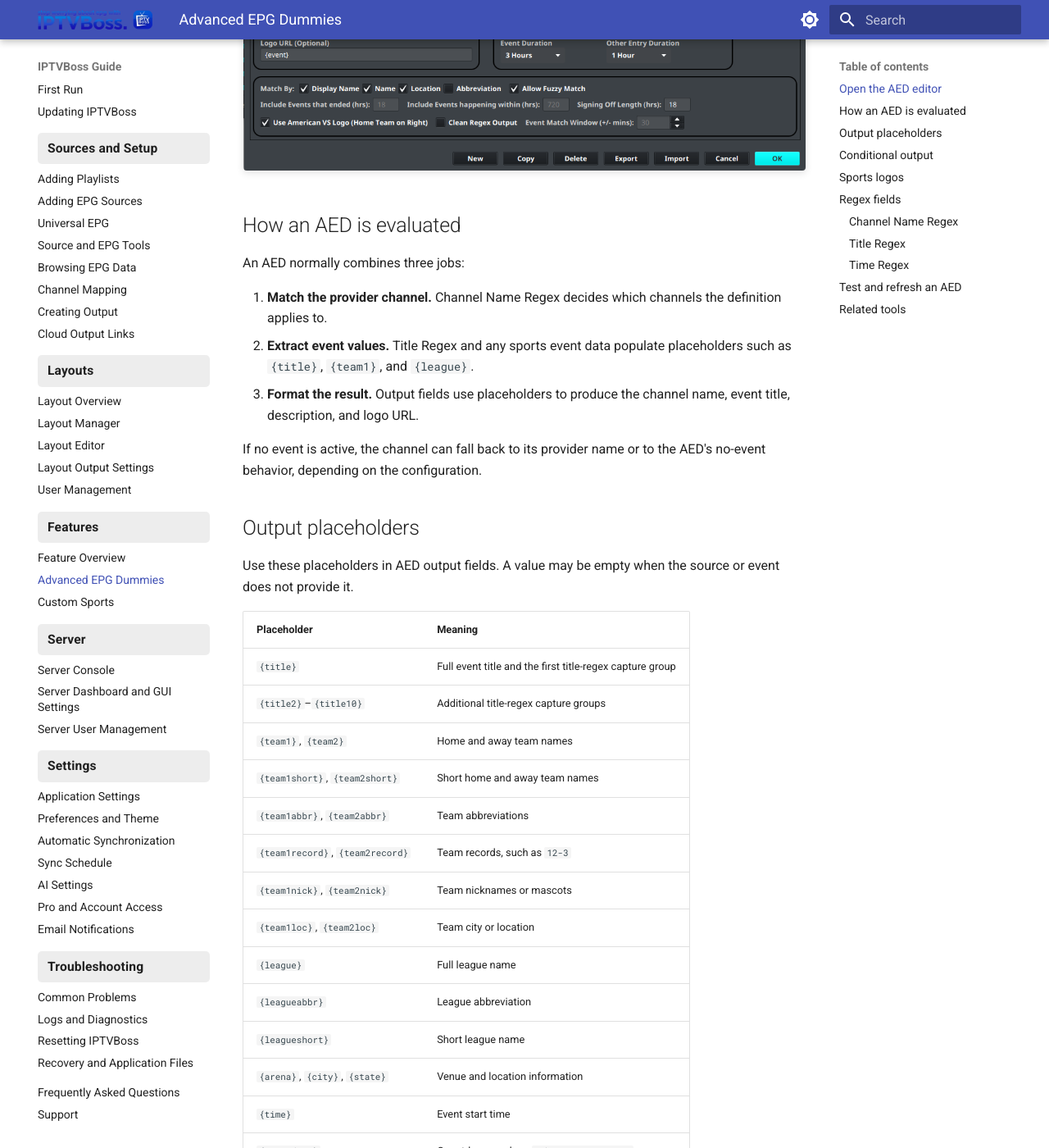
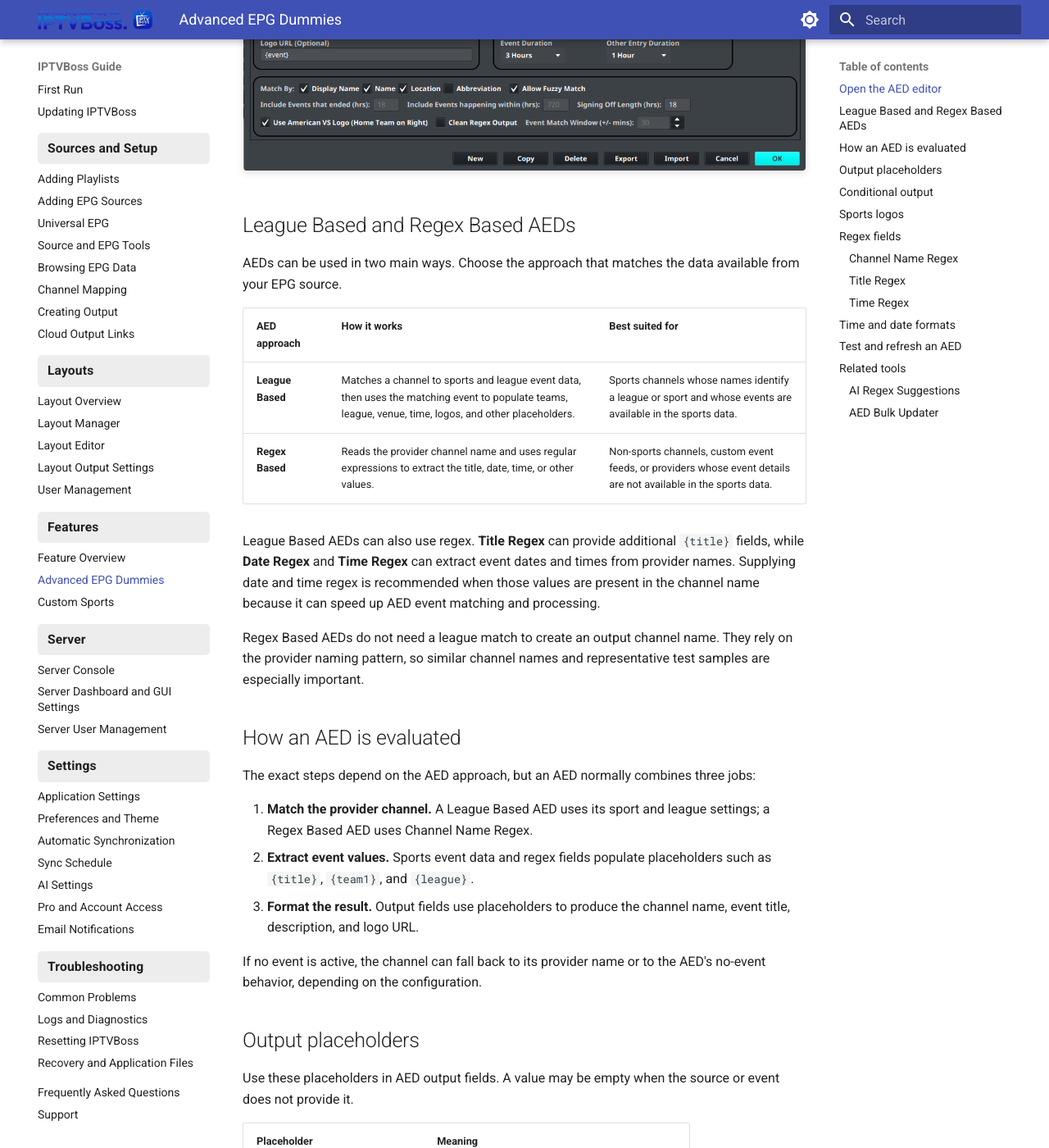
Before and after one commit to walrusone/iptvboss_guide, an MkDocs documentation site: the page built from docs/features/aed.md, in a window 1280 px wide and 1400 px high, scrolled down 1128 px. Shown: the whole window at 82% size. Built offline with MkDocs 1.6.1 and Material for MkDocs 9.7.7, drawn with Linux system fonts in a browser that asks for light colours; some of the changed text lies outside the part shown.

```diff
--- a/docs/features/aed.md
+++ b/docs/features/aed.md
@@ -19,12 +19,25 @@ The related **AED Bulk Updater** can apply a change to multiple existing AEDs. I
 
 ![AED Editor showing event and output fields](../assets/images/sources/aed-editor.png)
 
+## League Based and Regex Based AEDs
+
+AEDs can be used in two main ways. Choose the approach that matches the data available from your EPG source.
+
+| AED approach | How it works | Best suited for |
+| --- | --- | --- |
+| **League Based** | Matches a channel to sports and league event data, then uses the matching event to populate teams, league, venue, time, logos, and other placeholders. | Sports channels whose names identify a league or sport and whose events are available in the sports data. |
+| **Regex Based** | Reads the provider channel name and uses regular expressions to extract the title, date, time, or other values. | Non-sports channels, custom event feeds, or providers whose event details are not available in the sports data. |
+
+League Based AEDs can also use regex. **Title Regex** can provide additional `{title}` fields, while **Date Regex** and **Time Regex** can extract event dates and times from provider names. Supplying date and time regex is recommended when those values are present in the channel name because it can speed up AED event matching and processing.
+
+Regex Based AEDs do not need a league match to create an output channel name. They rely on the provider naming pattern, so similar channel names and representative test samples are especially important.
+
 ## How an AED is evaluated
 
-An AED normally combines three jobs:
+The exact steps depend on the AED approach, but an AED normally combines three jobs:
 
-1. **Match the provider channel.** Channel Name Regex decides which channels the definition applies to.
-2. **Extract event values.** Title Regex and any sports event data populate placeholders such as `{title}`, `{team1}`, and `{league}`.
+1. **Match the provider channel.** A League Based AED uses its sport and league settings; a Regex Based AED uses Channel Name Regex.
+2. **Extract event values.** Sports event data and regex fields populate placeholders such as `{title}`, `{team1}`, and `{league}`.
 3. **Format the result.** Output fields use placeholders to produce the channel name, event title, description, and logo URL.
 
 If no event is active, the channel can fall back to its provider name or to the AED's no-event behavior, depending on the configuration.
@@ -189,6 +202,21 @@ For times written with AM or PM, this pattern matches values such as `8pm`, `8:3
 !!! warning
     Alternation such as `regex1|regex2` can populate only one side's capture groups. Prefer named groups or separate patterns when both formats must return values.
 
+## Time and date formats
+
+Date and time settings tell the AED how to interpret values captured from a provider channel name. The regex finds the value; the corresponding format tells IPTVBoss what that value means.
+
+- **Time Regex** identifies the time in the provider name.
+- **Time Format** describes the captured time, including whether it uses a 12-hour or 24-hour clock and whether it includes minutes or an AM/PM marker.
+- **Date Regex** identifies the date in the provider name.
+- **Date Format** describes the captured date, including the order of the day, month, and year.
+- **Timezone of Source** identifies the timezone represented by the provider’s date and time.
+- **Output Time Format** and **Output Timezone** control how the event time is shown in the generated output.
+
+For example, a channel containing `03 Aug 06:40 PM` could use a date format such as `d MMM` and a time format such as `h:mm a`. A provider using a 24-hour value such as `18:40` needs a matching 24-hour time format. The format must match the provider text exactly; changing the format without changing the source pattern can prevent the event from matching.
+
+Use the AED tester with samples from different days, times, and naming variations. Check the source timezone as well as the output timezone when an event appears at the wrong time.
+
 ## Test and refresh an AED
 
 1. Open the AED tester from the AED workflow.
@@ -204,12 +232,27 @@ Include examples from different leagues, event states, and provider naming varia
 
 ## Related tools
 
+### AI Regex Suggestions
+
 ![AED editor AI and regex options](../assets/images/sources/aed-editor-ai-regex.png)
+
+**AI Regex Suggestions** can examine representative channel names and suggest values for the fields most likely to vary by provider, including Title Regex, Date Regex, Time Regex, Date Format, Time Format, and Source Timezone.
+
+To use it, select representative channels, add samples from the source, generate suggestions, and review each suggested value before applying it. Include multiple naming variations when possible. AI-generated regex is a starting point, not a guarantee that every channel will match. Test the applied AED in the tester and inspect the generated event before assigning it broadly.
+
+AI Regex Suggestions requires a configured AI provider and model. See [AI Settings](../settings/ai.md) for provider setup and troubleshooting.
+
+### AED Bulk Updater
 
 ![AED bulk updater](../assets/images/sources/aed-bulk-updater.png)
 
+**AED Bulk Updater** applies selected field changes to several AEDs at once. Select the AEDs to update, enable only the fields that should change, enter or choose the new values, and apply the update. It can be used for shared extraction settings such as regex and formats, output timing settings, matching rules, logos, and enabled-state options.
+
+Use it when several AEDs need the same correction, such as a provider changing from 12-hour to 24-hour times or a timezone setting changing. Review the selected AEDs and enabled fields carefully: any selected field can replace the existing value on every chosen AED. Test representative AEDs after a bulk update and refresh their assigned channels when the results are correct.
+
+Other AED tools include:
+
 - **AED Defaults** stores reusable output and matching defaults.
-- **AED Bulk Updater** applies selected changes to multiple AEDs.
 - **Import AED(s)** and **Export AED(s)** move AED definitions between installations.
 - **Reload Sports Data** refreshes the sports data used by sports AED workflows.
 - **Reload TXT Channel Names** reloads text-based channel names when that source workflow is in use.
```
Also changed, not shown: docs/troubleshooting/recovery.md (+20 -0 lines).
